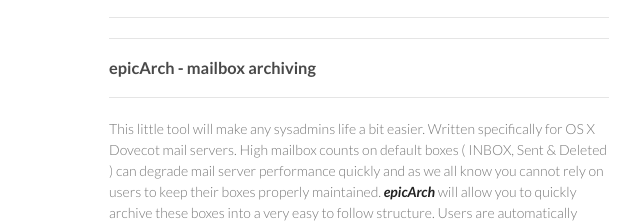
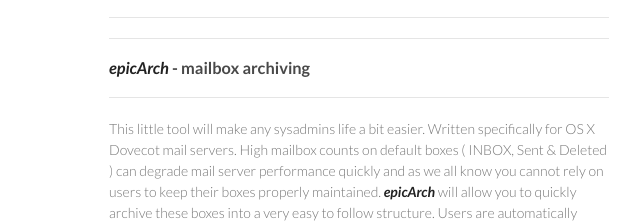
Before and after one commit to osxroot/superScripts, a plain HTML site: page index.html in a window 1280 px wide. Shown: the part 341-564 px from the top of the page, 461-1101 px from the left. Drawn offline with Linux system fonts and the light colour scheme.

```diff
--- a/index.html
+++ b/index.html
@@ -39,7 +39,8 @@
 <p><strong>Got Mail Server?</strong> Check out our good friends over at <a href="http://www.topicdesk.com">TopicDesk</a> for awesome mail server &amp; spam related tools and tutorials.</p>
 
 <hr><hr><h3>
-<a name="epicarch---mailbox-archiving" class="anchor" href="#epicarch---mailbox-archiving"><span class="octicon octicon-link"></span></a>epicArch - mailbox archiving</h3>
+<a name="epicarch---mailbox-archiving" class="anchor" href="#epicarch---mailbox-archiving"><span class="octicon octicon-link"></span></a>
+<em><strong>epicArch</strong></em> - mailbox archiving</h3>
 
 <hr><p>This little tool will make any sysadmins life a bit easier. Written specifically for OS X Dovecot mail servers.
 High mailbox counts on default boxes ( INBOX, Sent &amp; Deleted ) can degrade mail server performance quickly and as we all know you cannot rely on users to keep their boxes properly maintained. <strong><em>epicArch</em></strong> will allow you to quickly archive these boxes into a very easy to follow structure. Users are automatically subscribed to their archived folders and the mail remains fully searchable via the chosen mail client. When used with a crontab it makes mailbox maintenance almost automated. Can be called with -h for options and examples. </p>
```
Also changed, not shown: params.json (+1 -1 lines).
